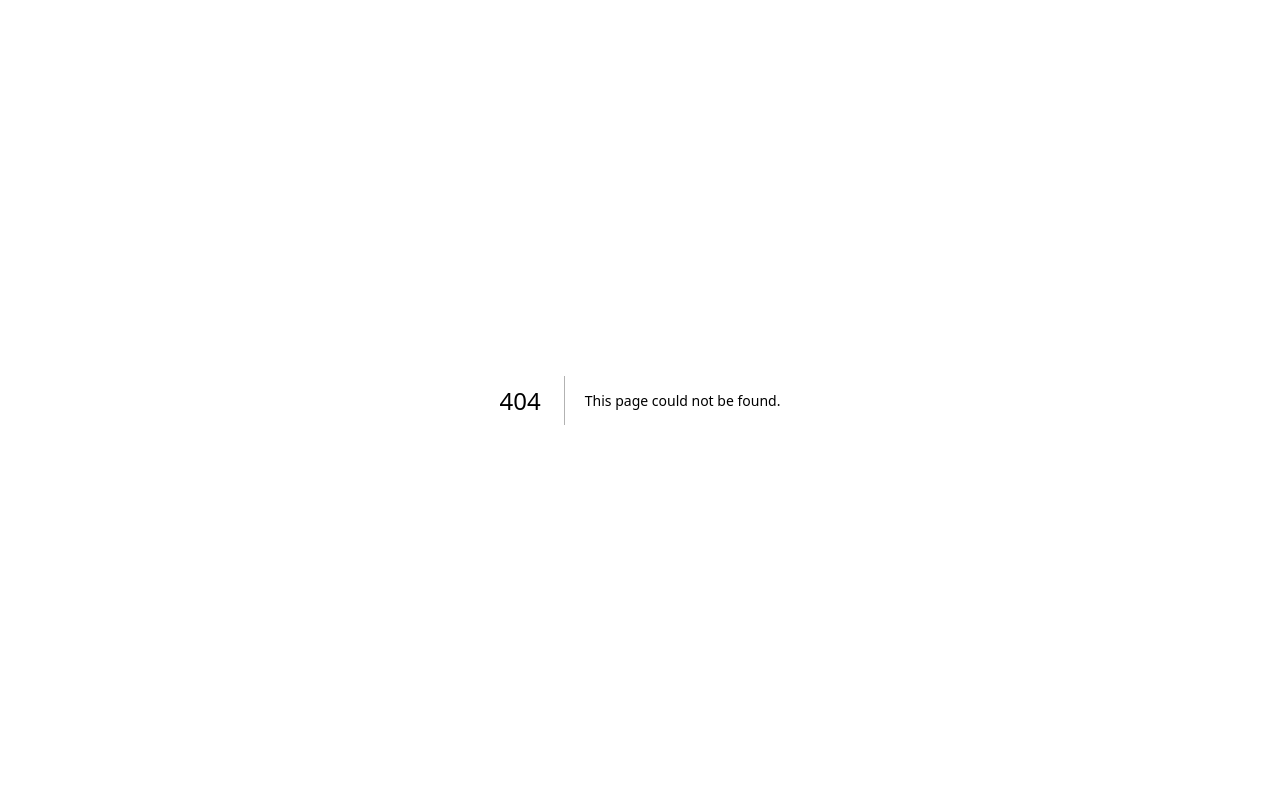
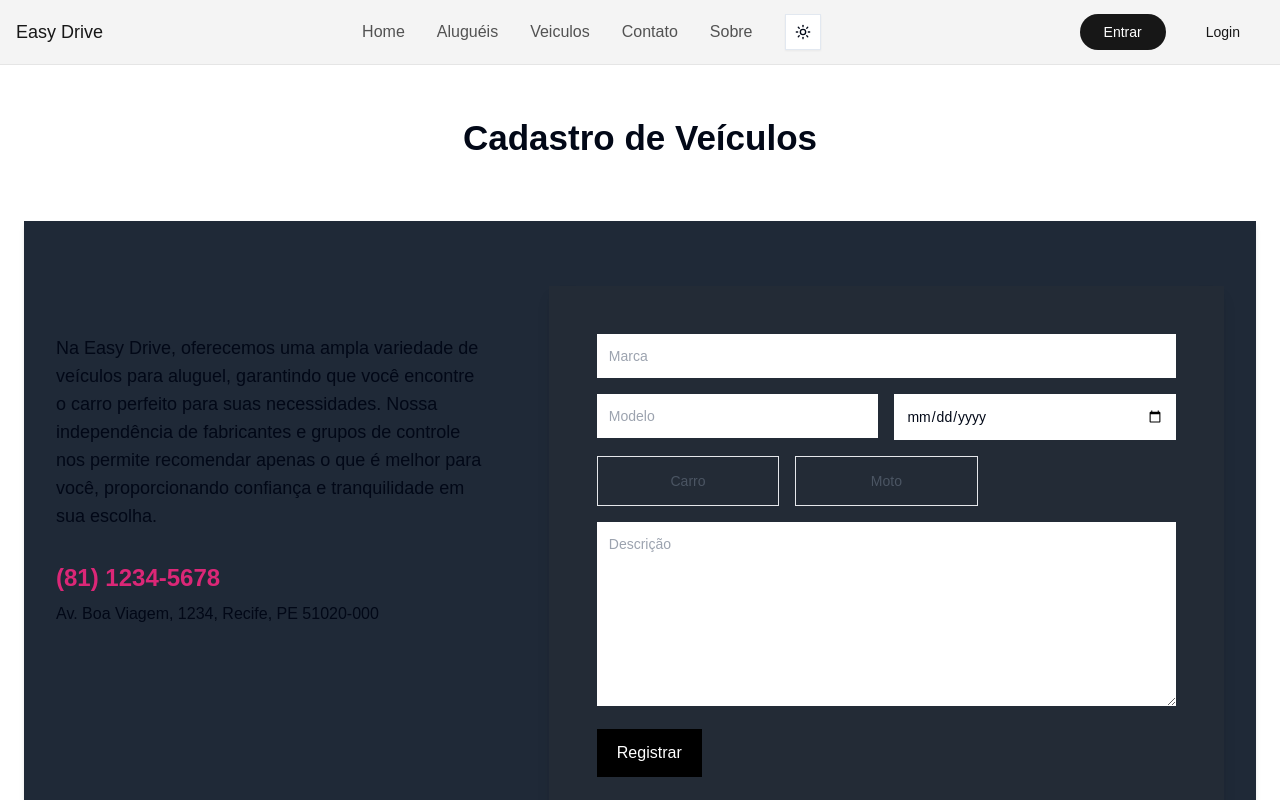
Before and after one commit to RobsonFe/easydrive-front, a Next.js app: page /register/vehicle in a window 1280 px wide. Before the commit this address had no page. Shown: the top 800 px of the page. Built offline with nearby package versions, Linux system fonts and the light colour scheme.

Commit message:
remove página de erro 404 e cria nova página not-found; adiciona formulário de registro de veículos com validação e layout

```diff
--- /dev/null
+++ b/src/app/register/components/register-vehicle-form.tsx
@@ -0,0 +1,134 @@
+"use client"
+
+import { useForm } from "react-hook-form";
+import { z } from "zod";
+import {zodResolver} from "@hookform/resolvers/zod";
+
+const RegisterVehicleForm = () => {
+	const vehicleSchema = z.object({
+		brand: z.string().nonempty(),
+		model: z.string().nonempty(),
+		year: z.string().nonempty(),
+		type: z.enum(["car", "motorcycle"]),
+		description: z.string().optional()
+	})
+
+	const {register, handleSubmit, reset} = useForm<Vehicle>({
+		resolver: zodResolver(vehicleSchema)
+	});
+
+	type Vehicle = z.infer<typeof vehicleSchema>;
+
+
+	function onSubmit(data:Vehicle) {
+		console.log(data);
+		reset();
+	}
+
+	return(
+		<section className="z-20 flex border-t border-gray-800 shadow-md bg-gray-800">
+		<div className="mx-auto max-w-screen-xl px-4 py-16 sm:px-6 lg:px-8">
+		  <div className="grid grid-cols-1 gap-x-16 gap-y-8 lg:grid-cols-5">
+			<div className="lg:col-span-2 lg:py-12">
+			  <p className="max-w-xl text-lg">
+				Na Easy Drive, oferecemos uma ampla variedade de veículos para aluguel, garantindo que você encontre o carro perfeito para suas necessidades. Nossa independência de fabricantes e grupos de controle nos permite recomendar apenas o que é melhor para você, proporcionando confiança e tranquilidade em sua escolha.
+			  </p>
+
+			  <div className="mt-8">
+				<a href="#" className="text-2xl font-bold text-pink-600"> (81) 1234-5678</a>
+
+				<address className="mt-2 not-italic">Av. Boa Viagem, 1234, Recife, PE 51020-000</address>
+			  </div>
+			</div>
+
+			<div className="rounded-lg bg-[#3333] p-8 shadow-lg lg:col-span-3 lg:p-12">
+			  <form action="#" className="space-y-4 overflow-y-auto" onSubmit={handleSubmit(onSubmit)}>
+				<div className="rounded-lg">
+				  <label className="sr-only" htmlFor="brand">Marca</label>
+				  <input
+					className="w-full rounded-lg border-[#212121] p-3 text-sm"
+					placeholder="Marca"
+					type="text"
+					id="brand"
+					{...register("brand")}
+				  />
+				</div>
+
+				<div className="grid grid-cols-1 gap-4 sm:grid-cols-2">
+				  <div>
+					<label className="sr-only" htmlFor="model">Modelo</label>
+					<input
+					  className="w-full rounded-lg border-gray-200 p-3 text-sm"
+					  placeholder="Modelo"
+					  type="text"
+					  id="model"
+					  {...register("model")}
+					/>
+				  </div>
+
+				  <div>
+					<label className="sr-only" htmlFor="year">Ano</label>
+					<input
+					  className="w-full rounded-lg border-gray-200 p-3 text-sm"
+					  placeholder="Ano"
+					  type="date"
+					  id="year"
+					  {...register("year")}
+					/>
+				  </div>
+				</div>
+				<div className="grid grid-cols-1 gap-4 text-center sm:grid-cols-3">
+            <div>
+              <label
+                htmlFor="car"
+                className="block w-full cursor-pointer rounded-lg border border-gray-200 p-3 text-gray-600 hover:border-black has-[:checked]:border-black has-[:checked]:bg-black has-[:checked]:text-white"
+                tabIndex={0}
+              >
+				<input className="sr-only" id="car" type="radio" tabIndex={-1} value="car" {...register('type')} />
+
+                <span className="text-sm"> Carro </span>
+              </label>
+            </div>
+
+            <div>
+              <label
+                htmlFor="motorcycle"
+                className="block w-full cursor-pointer rounded-lg border border-gray-200 p-3 text-gray-600 hover:border-black has-[:checked]:border-black has-[:checked]:bg-black has-[:checked]:text-white"
+                tabIndex={0}
+              >
+				<input className="sr-only" id="motorcycle" type="radio" tabIndex={-1} value="motorcycle" {...register('type')} />
+
+                <span className="text-sm"> Moto </span>
+              </label>
+            </div>
+
+          </div>
+				<div>
+				  <label className="sr-only" htmlFor="description">Descrição</label>
+
+				  <textarea
+					className="w-full rounded-lg border-gray-200 p-3 text-sm"
+					placeholder="Descrição"
+					rows={8}
+					id="description"
+					{...register("description")}
+				  ></textarea>
+				</div>
+
+				<div className="mt-4">
+				  <button
+					type="submit"
+					className="inline-block w-full rounded-lg bg-black px-5 py-3 font-medium text-white sm:w-auto"
+				  >
+					Registrar
+				  </button>
+				</div>
+			  </form>
+			</div>
+		  </div>
+		</div>
+	  </section>
+	)
+};
+
+export default RegisterVehicleForm;
--- /dev/null
+++ b/src/app/register/vehicle/page.tsx
@@ -0,0 +1,10 @@
+import Layout from "@/components/layout";
+import RegisterVehicleForm from "../components/register-vehicle-form";
+
+export default function RegisterVehicle() {
+  return (
+    <Layout title="Cadastro de Veículos">
+		<RegisterVehicleForm />
+	</Layout>
+  )
+}
```
Also changed, not shown: src/app/error/not-found.tsx (renamed from src/app/error/page.tsx).
